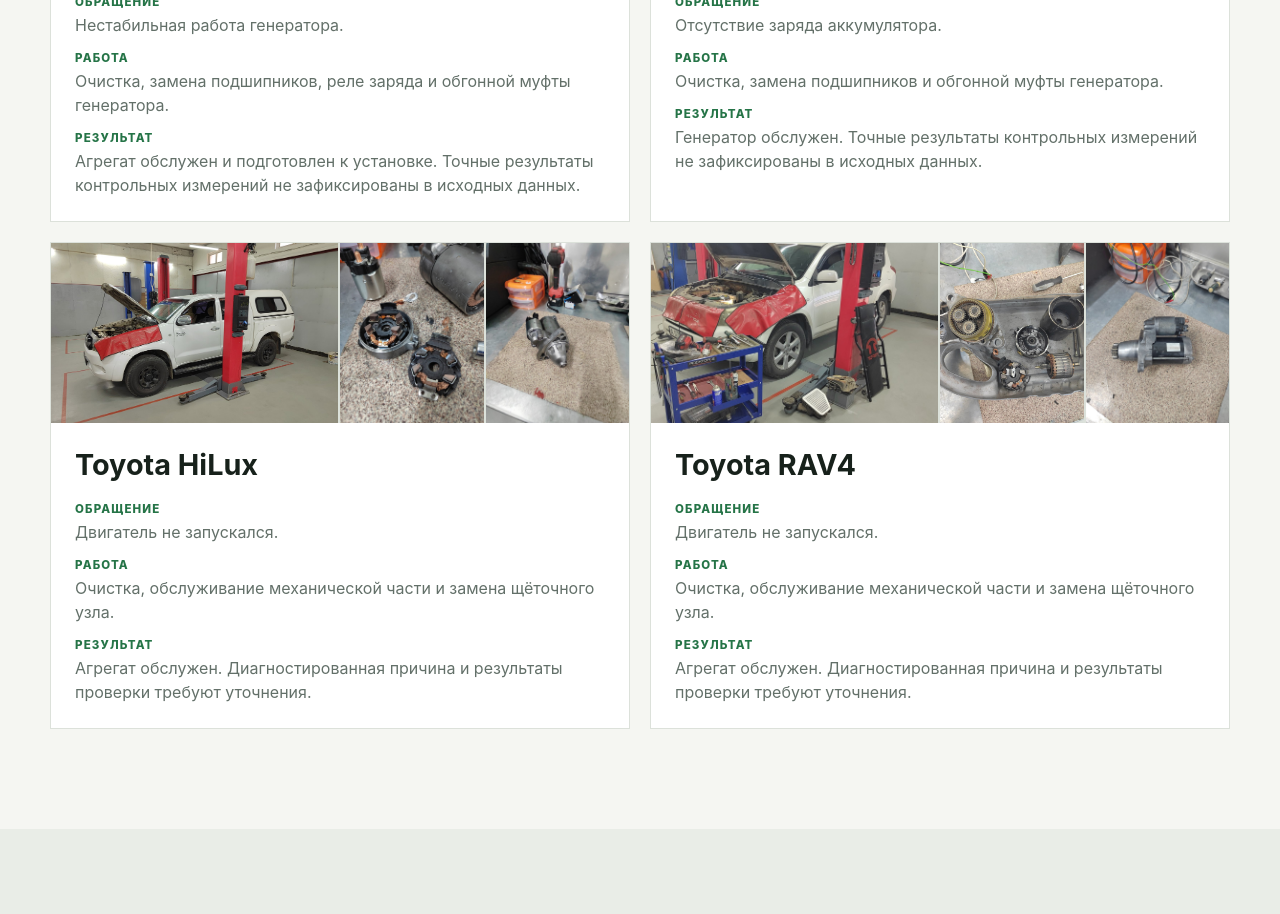
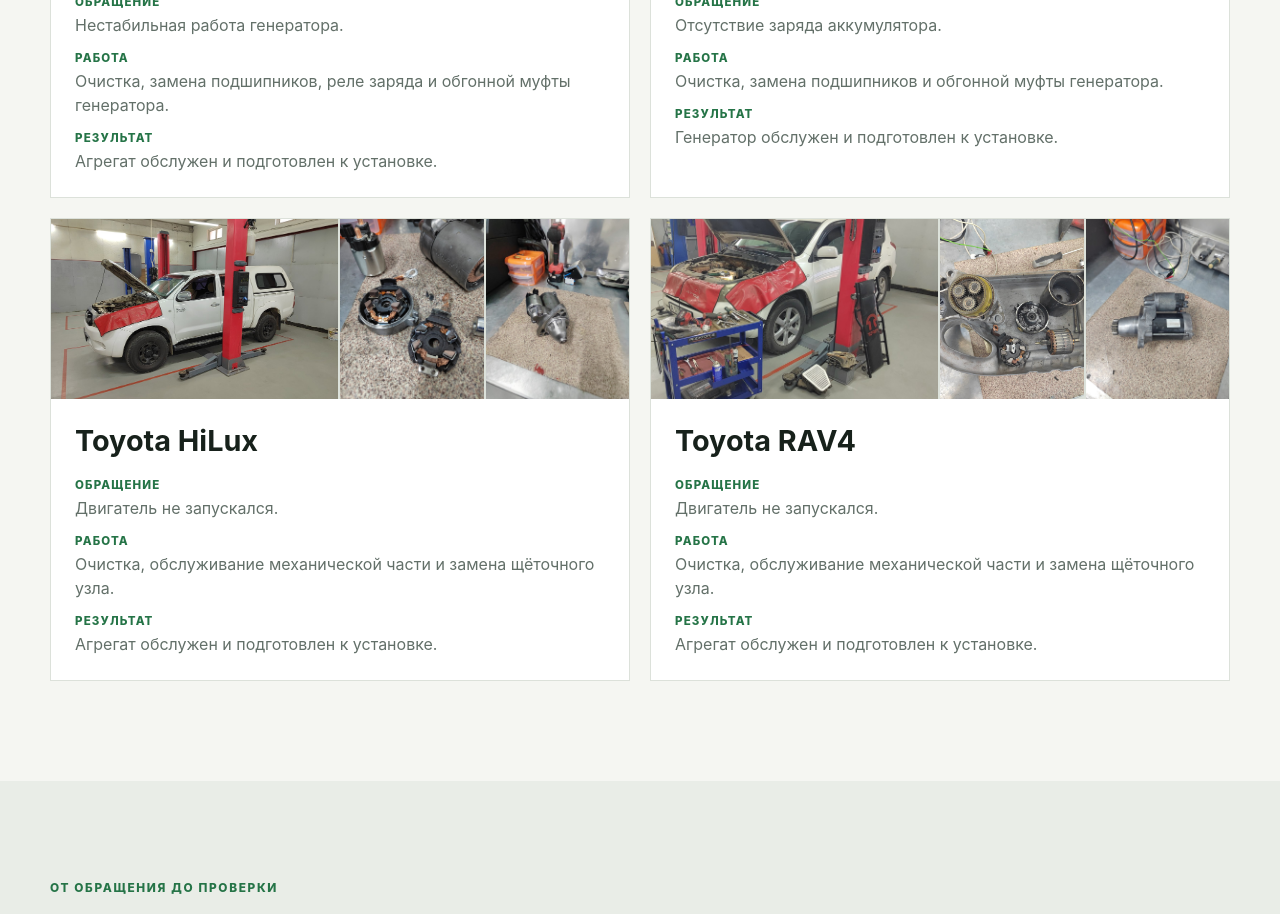
Before and after one commit to YuriTanovitskiy/TestLanding, a React (Vite) app: page / in a window 1280 px wide. Shown: the part 7200-8114 px from the top of the page. Built offline with nearby package versions, Linux system fonts and the light colour scheme.

Commit message:
Landing v0.12

```diff
--- a/src/data/siteData.ts
+++ b/src/data/siteData.ts
@@ -87,7 +87,7 @@
     vehicle: 'Chevrolet Cruze 1.8',
     symptom: 'Нестабильная работа генератора.',
     work: 'Очистка, замена подшипников, реле заряда и обгонной муфты генератора.',
-    result: 'Агрегат обслужен и подготовлен к установке. Точные результаты контрольных измерений не зафиксированы в исходных данных.',
+    result: 'Агрегат обслужен и подготовлен к установке.',
     images: [
       { src: '/images/cases/chevrolet-cruze/01.jpg', alt: 'Генератор Chevrolet Cruze до ремонта' },
       { src: '/images/cases/chevrolet-cruze/03.jpg', alt: 'Разборка генератора Chevrolet Cruze' },
@@ -99,7 +99,7 @@
     vehicle: 'Mercedes Sprinter',
     symptom: 'Отсутствие заряда аккумулятора.',
     work: 'Очистка, замена подшипников и обгонной муфты генератора.',
-    result: 'Генератор обслужен. Точные результаты контрольных измерений не зафиксированы в исходных данных.',
+    result: 'Генератор обслужен и подготовлен к установке.',
     images: [
       { src: '/images/cases/mercedes-sprinter/04.jpg', alt: 'Mercedes Sprinter в ремонтной зоне' },
       { src: '/images/cases/mercedes-sprinter/05.jpg', alt: 'Дефектовка генератора Mercedes Sprinter' },
@@ -111,7 +111,7 @@
     vehicle: 'Toyota HiLux',
     symptom: 'Двигатель не запускался.',
     work: 'Очистка, обслуживание механической части и замена щёточного узла.',
-    result: 'Агрегат обслужен. Диагностированная причина и результаты проверки требуют уточнения.',
+    result: 'Агрегат обслужен и подготовлен к установке.',
     images: [
       { src: '/images/cases/toyota-hilux/04.jpg', alt: 'Toyota HiLux в ремонтной зоне' },
       { src: '/images/cases/toyota-hilux/05.jpg', alt: 'Процесс обслуживания агрегата Toyota HiLux' },
@@ -123,7 +123,7 @@
     vehicle: 'Toyota RAV4',
     symptom: 'Двигатель не запускался.',
     work: 'Очистка, обслуживание механической части и замена щёточного узла.',
-    result: 'Агрегат обслужен. Диагностированная причина и результаты проверки требуют уточнения.',
+    result: 'Агрегат обслужен и подготовлен к установке.',
     images: [
       { src: '/images/cases/toyota-rav4/01.jpg', alt: 'Toyota RAV4 в ремонтной зоне' },
       { src: '/images/cases/toyota-rav4/03.jpg', alt: 'Разборка агрегата Toyota RAV4' },
```
